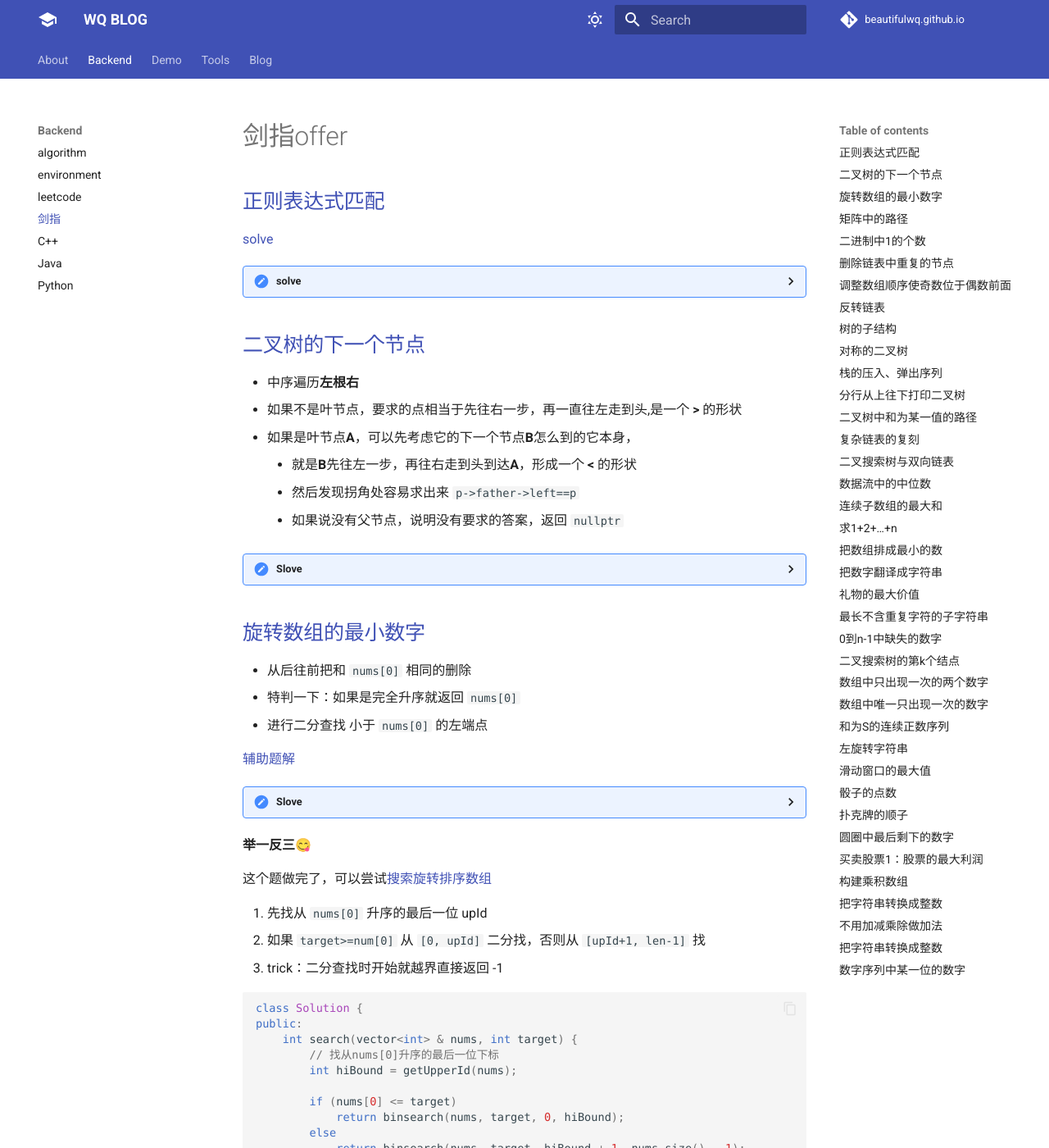
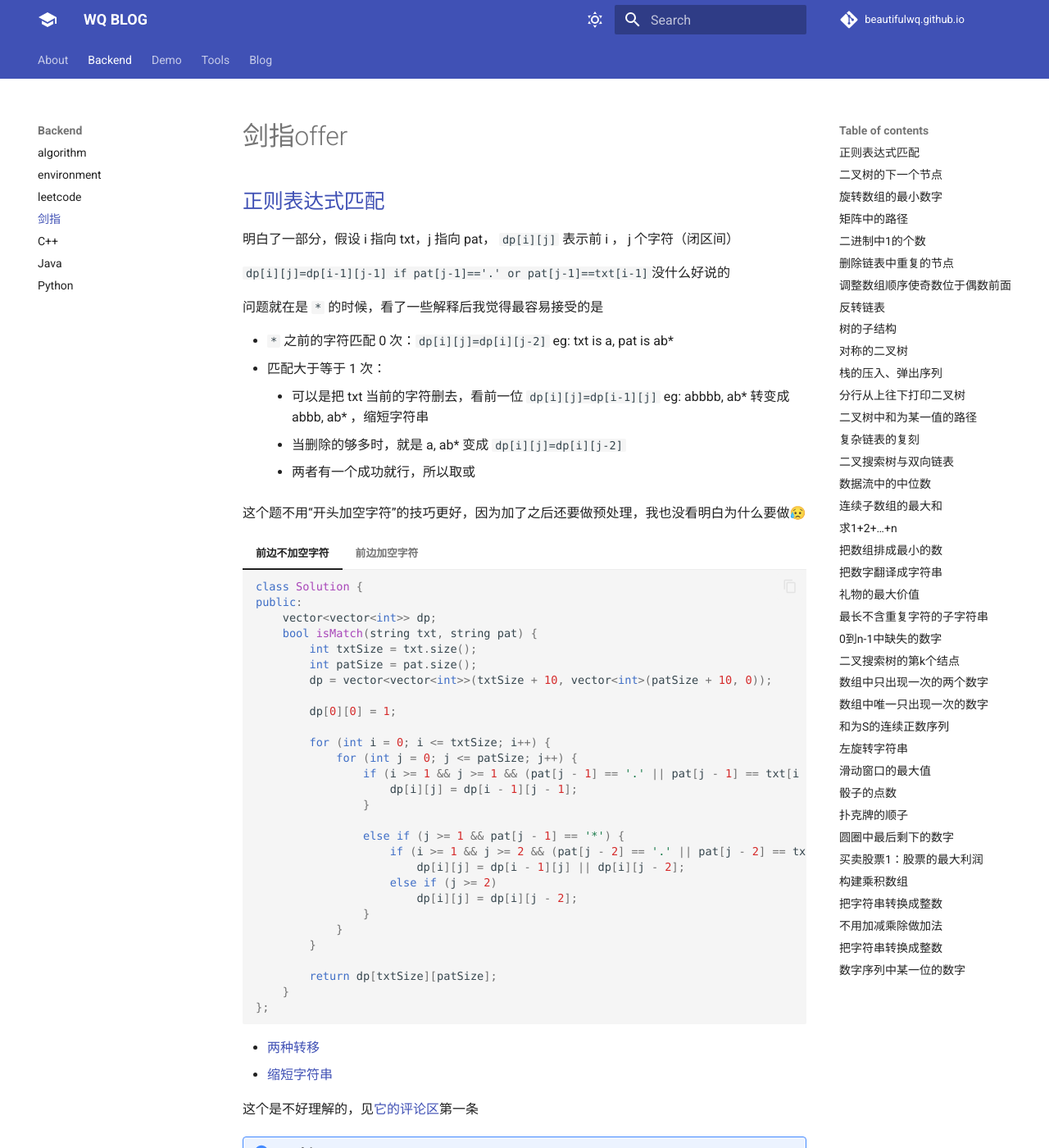
Before and after one commit to edwardwq301/wqtech, an MkDocs documentation site: the page built from docs/backend/sword.md, in a window 1280 px wide and 1400 px high. Shown: the whole window at 82% size. Built offline with MkDocs 1.6.1 and Material for MkDocs 9.7.7, drawn with Linux system fonts in a browser that asks for light colours; some web fonts are replaced; comment, search, counter and statistics services are not loaded.

Commit message:
正则表达式改进

````diff
--- a/docs/backend/sword.md
+++ b/docs/backend/sword.md
@@ -2,9 +2,96 @@
 
 ## [正则表达式匹配](https://www.acwing.com/problem/content/28/)
 
-[solve](https://www.acwing.com/solution/content/3390/)
-
-??? "solve"
+明白了一部分，假设 i 指向 txt，j 指向 pat， `dp[i][j]` 表示前 i ， j 个字符（闭区间）
+
+`dp[i][j]=dp[i-1][j-1] if pat[j-1]=='.' or pat[j-1]==txt[i-1]`没什么好说的
+
+问题就在是 `*` 的时候，看了一些解释后我觉得最容易接受的是
+
+- `*` 之前的字符匹配 0 次：`dp[i][j]=dp[i][j-2]` eg: txt is a, pat is ab*
+- 匹配大于等于 1 次：
+    - 可以是把 txt 当前的字符删去，看前一位 `dp[i][j]=dp[i-1][j]` eg: abbbb, ab* 转变成 abbb, ab* ，缩短字符串
+    - 当删除的够多时，就是 a, ab* 变成 `dp[i][j]=dp[i][j-2]`
+    - 两者有一个成功就行，所以取或
+
+这个题不用“开头加空字符”的技巧更好，因为加了之后还要做预处理，我也没看明白为什么要做😥
+
+=== "前边不加空字符"
+
+    ```cpp
+    class Solution {
+    public:
+        vector<vector<int>> dp;
+        bool isMatch(string txt, string pat) {
+            int txtSize = txt.size();
+            int patSize = pat.size();
+            dp = vector<vector<int>>(txtSize + 10, vector<int>(patSize + 10, 0));
+
+            dp[0][0] = 1;
+
+            for (int i = 0; i <= txtSize; i++) {
+                for (int j = 0; j <= patSize; j++) {
+                    if (i >= 1 && j >= 1 && (pat[j - 1] == '.' || pat[j - 1] == txt[i - 1])) {
+                        dp[i][j] = dp[i - 1][j - 1];
+                    }
+
+                    else if (j >= 1 && pat[j - 1] == '*') {
+                        if (i >= 1 && j >= 2 && (pat[j - 2] == '.' || pat[j - 2] == txt[i - 1]))
+                            dp[i][j] = dp[i - 1][j] || dp[i][j - 2];
+                        else if (j >= 2)
+                            dp[i][j] = dp[i][j - 2];
+                    }
+                }
+            }
+
+            return dp[txtSize][patSize];
+        }
+    };
+
+    ```
+
+=== "前边加空字符"
+
+    ```cpp
+    class Solution {
+    public:
+        bool isMatch(string txt, string pat) {
+            txt = " " + txt;
+            pat = " " + pat;
+            int txtSize = txt.size();
+            int patSize = pat.size();
+            vector<vector<bool>> dp(txtSize, vector<bool>(patSize, false));
+            dp[0][0] = true;
+            for (int j = 1; j < patSize; j++) {
+                if (pat[j] == '*')
+                    dp[0][j] = dp[0][j - 2]; // 按题意p第一个元素不可能为'*'所以不必担心j越界
+            }
+            for (int i = 1; i < txtSize; i++) {
+                for (int j = 1; j < patSize; j++) {
+                    if (txt[i] == pat[j] || pat[j] == '.')
+                        dp[i][j] = dp[i - 1][j - 1];
+                    else if (pat[j] == '*') {
+                        if (txt[i] == pat[j - 1] || pat[j - 1] == '.') {
+                            dp[i][j] = dp[i][j - 2] || dp[i - 1][j];
+
+                        }
+                        else {
+                            dp[i][j] = dp[i][j - 2];
+                        }
+                    }
+                }
+            }
+            return dp[txtSize - 1][patSize - 1];
+        }
+    };
+    ```
+
+- [两种转移](https://leetcode.cn/problems/regular-expression-matching/solutions/295977/zheng-ze-biao-da-shi-pi-pei-by-leetcode-solution/comments/452279)
+- [缩短字符串](https://www.acwing.com/solution/content/3390/)
+
+这个是不好理解的，见[它的评论区](https://www.acwing.com/solution/content/3390/)第一条
+
+??? "out of date"
     ```cpp
     class Solution {
     public:
````
Also changed, not shown: docs/backend/python.md (+20 -20 lines).
